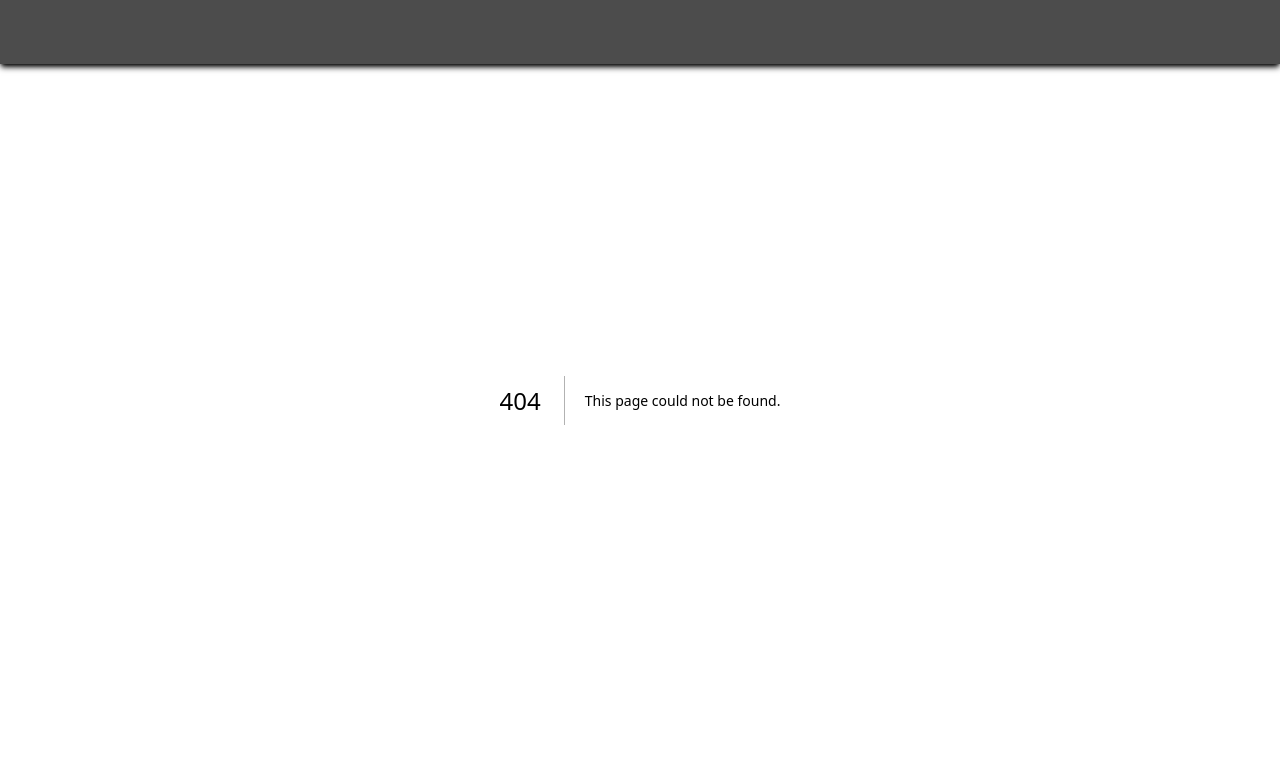
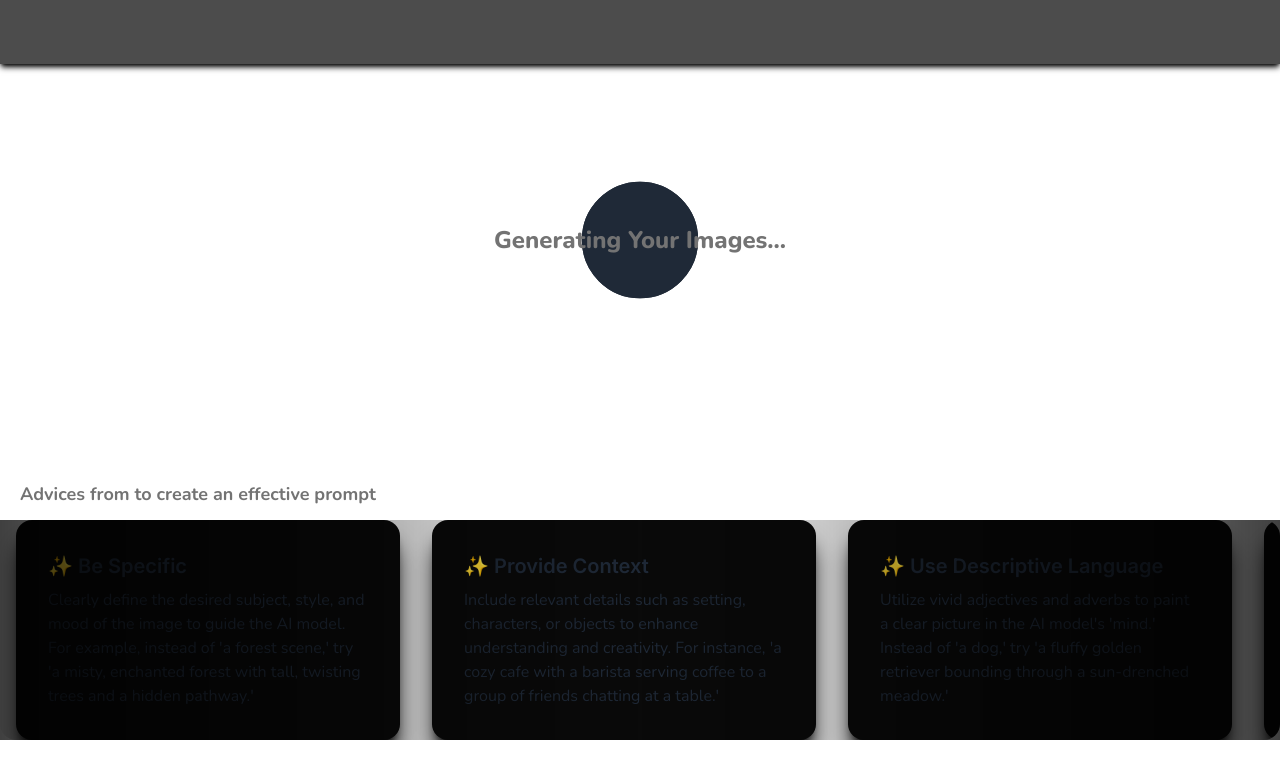
Before and after one commit to airplaneboy/replicate-MLM, a Next.js app: page /test in a window 1280 px wide. Before the commit this address had no page. Shown: the top 778 px of the page. Built offline with nearby package versions, Linux system fonts and the light colour scheme.

Commit message:
Completed Loading Page and fixed dark mode issue

```diff
--- /dev/null
+++ b/src/app/template.tsx
@@ -0,0 +1,11 @@
+'use client';
+
+import { motion } from 'framer-motion';
+
+export default function Template({ children }: { children: React.ReactNode }) {
+  return (
+    <motion.div initial={{ opacity: 0 }} animate={{ opacity: 1 }} transition={{ ease: 'easeInOut', duration: 0.75 }}>
+      {children}
+    </motion.div>
+  );
+}
--- /dev/null
+++ b/src/app/test/page.tsx
@@ -0,0 +1,7 @@
+import Loading from '@/components/Loading';
+
+const Test = () => {
+  return <Loading />;
+};
+
+export default Test;
--- /dev/null
+++ b/src/components/Card.tsx
@@ -0,0 +1,12 @@
+const Card = ({ title, detail }: { title: string; detail: string }) => {
+  return (
+    <div className='card w-96 bg-neutral-950 shadow-xl shadow-black'>
+      <div className='card-body '>
+        <h2 className='card-title'>✨ {title}</h2>
+        <p className='font-nunito text-base'>{detail}</p>
+      </div>
+    </div>
+  );
+};
+
+export default Card;
--- /dev/null
+++ b/src/components/Carousel.tsx
@@ -0,0 +1,24 @@
+import Card from './Card';
+
+const Carousel = ({ heading, content }: { heading: React.ReactNode; content: any[] }) => {
+  const carouselItem: string | undefined = 'carousel-item h-fit px-4';
+  return (
+    <div className='flex-[2]'>
+      {heading}
+      <div className='relative'>
+        <div className=' inset-0 bg-gradient-to-r from-black/75 via-transparent to-black/75 z-10 absolute pointer-events-none' />
+        <div className='carousel rounded-box max-w-full '>
+          {content.map((item) => {
+            return (
+              <div key={item.id} className={carouselItem}>
+                <Card title={item.title} detail={item.detail} />
+              </div>
+            );
+          })}
+        </div>
+      </div>
+    </div>
+  );
+};
+
+export default Carousel;
--- /dev/null
+++ b/src/components/Loading.tsx
@@ -0,0 +1,66 @@
+import React from 'react';
+import Carousel from './Carousel';
+
+const Loading = () => {
+  return (
+    <div className='h-screen w-full flex flex-between flex-col'>
+      <div className='relative w-full h-full flex-[3] flex items-center justify-center'>
+        <span className='loading loading-ring w-full h-full absolute inset-0'></span>
+        <span className=' font-extrabold font-nunito text-2xl text-neutral-500 z-10'>Generating Your Images... </span>
+      </div>
+      <Carousel
+        content={[
+          {
+            id: 1,
+            title: 'Be Specific',
+            detail:
+              "Clearly define the desired subject, style, and mood of the image to guide the AI model. For example, instead of 'a forest scene,' try 'a misty, enchanted forest with tall, twisting trees and a hidden pathway.'",
+          },
+          {
+            id: 2,
+            title: 'Provide Context',
+            detail:
+              "Include relevant details such as setting, characters, or objects to enhance understanding and creativity. For instance, 'a cozy cafe with a barista serving coffee to a group of friends chatting at a table.'",
+          },
+          {
+            id: 3,
+            title: 'Use Descriptive Language',
+            detail:
+              "Utilize vivid adjectives and adverbs to paint a clear picture in the AI model's 'mind.' Instead of 'a dog,' try 'a fluffy golden retriever bounding through a sun-drenched meadow.'",
+          },
+          {
+            id: 4,
+            title: 'Consider Constraints',
+            detail:
+              "Set limitations on colors, shapes, or themes to ensure coherence and relevance to the project. For example, 'use only shades of blue and green to depict a serene ocean landscape.'",
+          },
+          {
+            id: 5,
+            title: 'Encourage Iteration',
+            detail:
+              'Allow for multiple attempts or variations to refine the generated images until desired results are achieved. Provide feedback to the AI model and iterate on the prompt as needed.',
+          },
+          {
+            id: 6,
+            title: 'Include References',
+            detail:
+              'Provide examples or references to inspire the AI model and give it a starting point for creativity. This could include images, sketches, or descriptions of similar scenes.',
+          },
+          {
+            id: 7,
+            title: 'Test and Adjust',
+            detail:
+              'Experiment with different prompts, observe the generated outputs, and fine-tune the prompts based on results. Iterate on the prompt based on the quality and relevance of the generated images.',
+          },
+        ]}
+        heading={
+          <div className='font-nunito font-bold text-lg mb-3 px-5 text-neutral-500'>
+            Advices from {process.env.NEXT_PUBLIC_SITE_NAME} to create an effective prompt
+          </div>
+        }
+      />
+    </div>
+  );
+};
+
+export default Loading;
--- a/styles/globals.css
+++ b/styles/globals.css
@@ -21,9 +21,11 @@ input {
 
 /* Default */
 :root {
-  --foreground-rgb: 0, 0, 0;
-  --background-start-rgb: 214, 219, 220;
-  --background-end-rgb: 255, 255, 255;
+  :root {
+    --foreground-rgb: 255, 255, 255;
+    --background-start-rgb: 0, 0, 0;
+    --background-end-rgb: 0, 0, 0;
+  }
 }
 
 @media (prefers-color-scheme: dark) {
```
